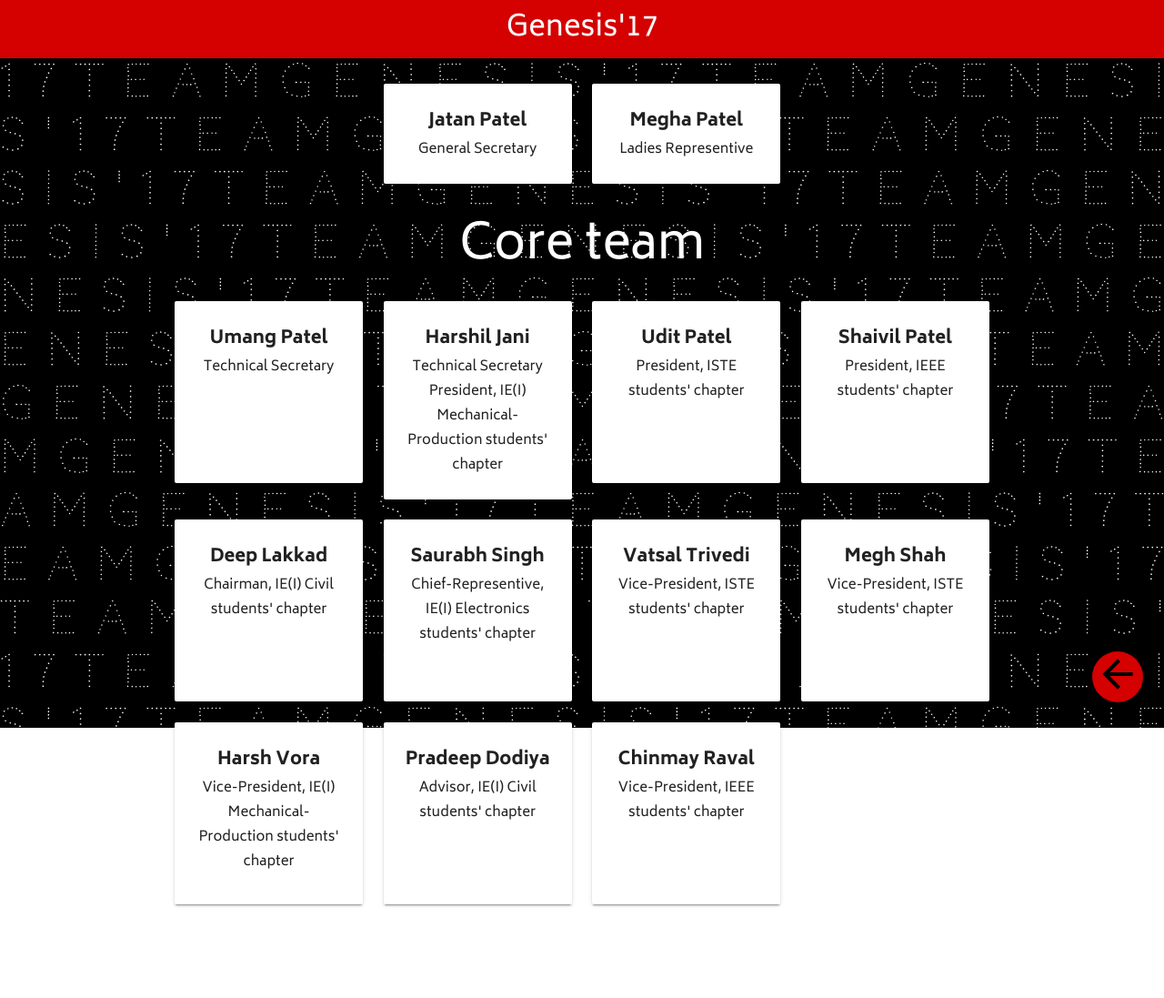
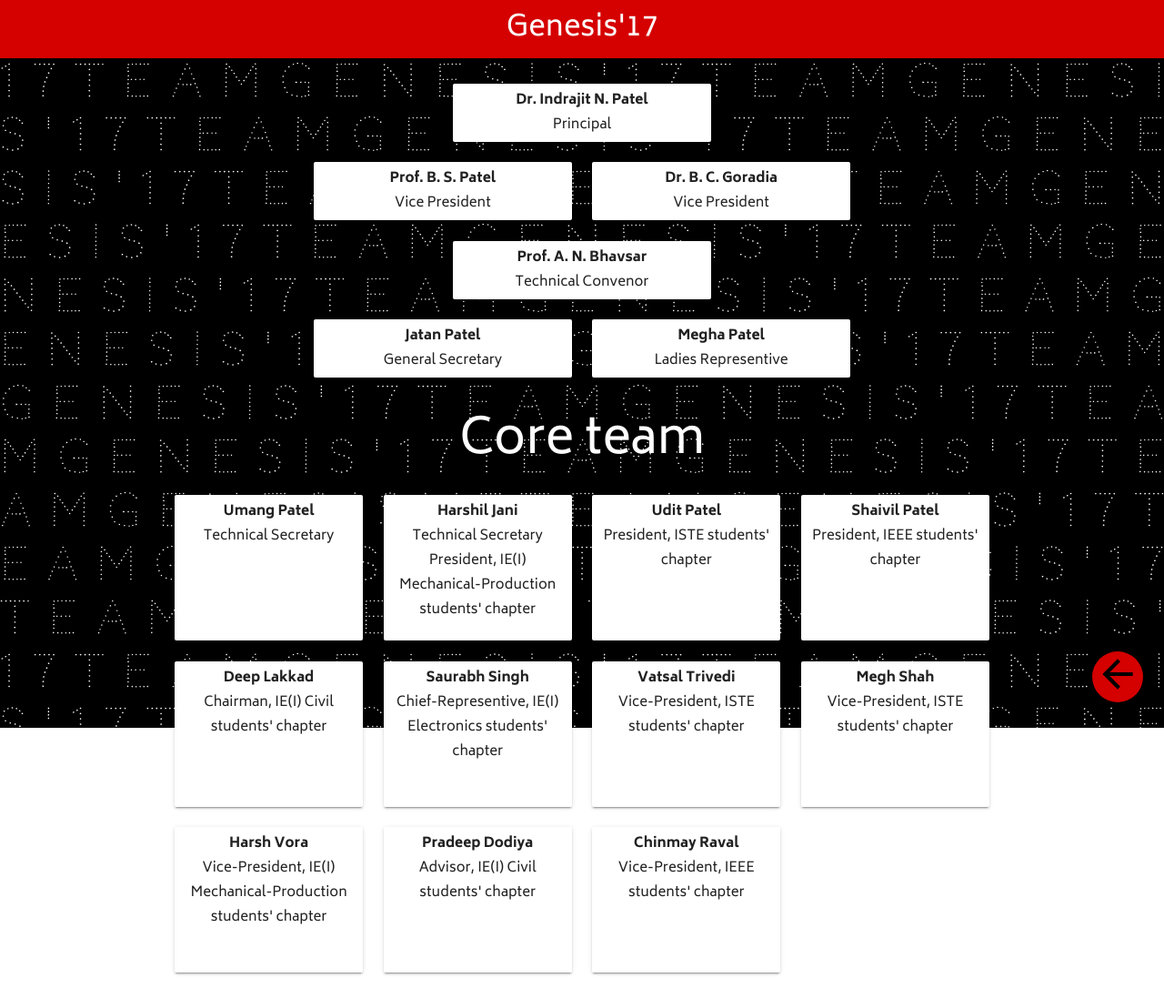
Before and after one commit to yashsartanpara/genesis17-website, a plain HTML site: page team.html in a window 1280 px wide. Shown: the top 1097 px of the page at 91% size. Drawn offline with Linux system fonts and the light colour scheme.

Commit message:
Adding new team members

```diff
--- a/team.html
+++ b/team.html
@@ -7,22 +7,16 @@
     <link type="text/css" rel="stylesheet" href="css/style.css"/>
     <meta name="viewport" content="width=device-width, initial-scale=1.0"/>
     <style>
-        .team .core-team .card-panel {
-            min-height: 200px;
+        .card-panel{
+            padding:5px;
             text-align: center;
         }
-        .tech-team .card-panel{
-            min-height: 200px;
-        }
-        .team .card-panel span {
-            font-size: 1.3rem;
-            font-family: "Biryani ExtraBold";
-        }
-
         .team .card-panel {
             font-family: "biryani";
         }
-
+        .team .card-panel span {
+            font-family: "Biryani ExtraBold";
+        }
         body::after {
             content: attr(data-bg);
             z-index: -1;
@@ -39,12 +33,27 @@
             font-size: 50px;
             color: #fff;
         }
-
         .team .nav-wrapper {
             fill-opacity: 0.5;
         }
         .head-team{
             padding-top: 20px;
+        }
+        @media only screen and (min-width: 993px) {
+            .team .core-team .card-panel {
+                min-height: 20vh;
+            }
+            .tech-team .card-panel{
+                min-height: 18vh;
+            }
+        }
+        @media only screen and (min-width: 1520px) {
+            .team .core-team .card-panel {
+                min-height: 12.5vh;
+            }
+            .tech-team .card-panel {
+                min-height: 11vh;
+            }
         }
     </style>
 </head>
@@ -67,13 +76,44 @@
 
     <div class="container head-team">
         <div class="row center">
-            <div class="col l3 s12 m6 push-l3">
+            <div class="col l4 s12 m6 push-m3 push-l4">
+                <div class="card-panel">
+                    <span>Dr. Indrajit N. Patel</span><br/>
+                    Principal
+                </div>
+            </div>
+        </div>
+        <div class="row center">
+            <div class="col l4 s12 m6 push-l2">
+                <div class="card-panel">
+                    <span>Prof. B. S. Patel</span><br/>
+                    Vice President
+                </div>
+            </div>
+            <div class="col l4 s12 m6 push-l2">
+                <div class="card-panel">
+                    <span>Dr. B. C. Goradia</span><br/>
+                    Vice President
+                </div>
+            </div>
+        </div>
+        <div class="row center">
+            <div class="col l4 s12 m6 push-m3 push-l4">
+                <div class="card-panel">
+                    <span>Prof. A. N. Bhavsar</span><br/>
+                    Technical Convenor
+                </div>
+            </div>
+        </div>
+
+        <div class="row center">
+            <div class="col l4 s12 m6 push-l2">
                 <div class="card-panel">
                     <span>Jatan Patel</span><br/>
                     General Secretary
                 </div>
             </div>
-            <div class="col l3 s12 m6 push-l3">
+            <div class="col l4 s12 m6 push-l2">
                 <div class="card-panel">
                     <span>Megha Patel</span><br/>
                     Ladies Representive
@@ -88,7 +128,7 @@
 
         <!--Core Team-->
         <div class="core-team row">
-            <div class="col l3 s12 m6 ">
+            <div class="col l3 s12 m6">
                 <div class="card-panel">
                     <span>Umang Patel</span><br/>
                     Technical Secretary
```
